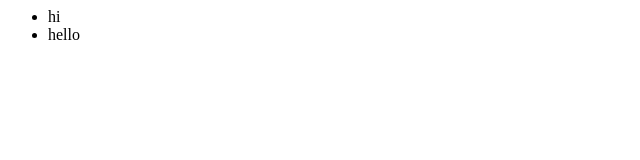
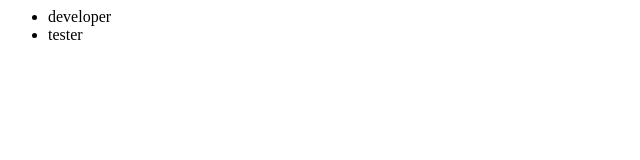
Before and after one commit to sayali01/test, a plain HTML site: page demo.html in a window 1280 px wide. Shown: the full height of the page, 0-640 px from the left. Drawn offline with Linux system fonts and the light colour scheme.

Commit message:
Update demo.html

```diff
--- a/demo.html
+++ b/demo.html
@@ -1,8 +1,8 @@
 <html>
 <body>
 <ul>
-	<li>hi</li>
-	<li>hello</li>
+	<li>developer</li>
+	<li>tester</li>
 </ul>
 </body>
 </html>
```
